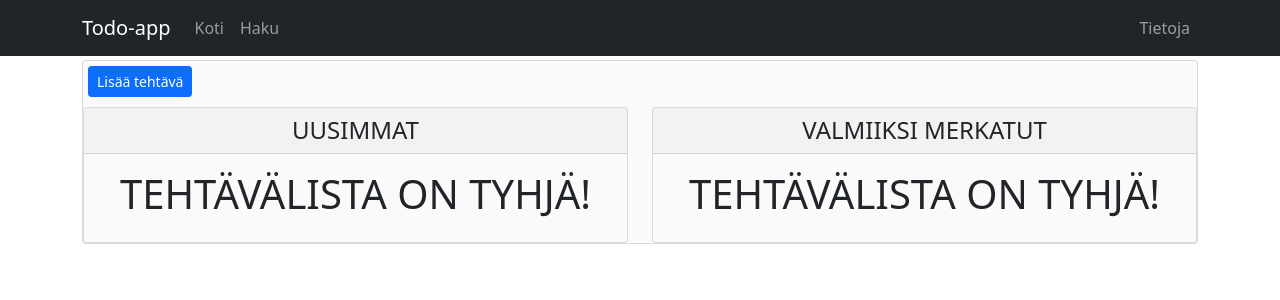
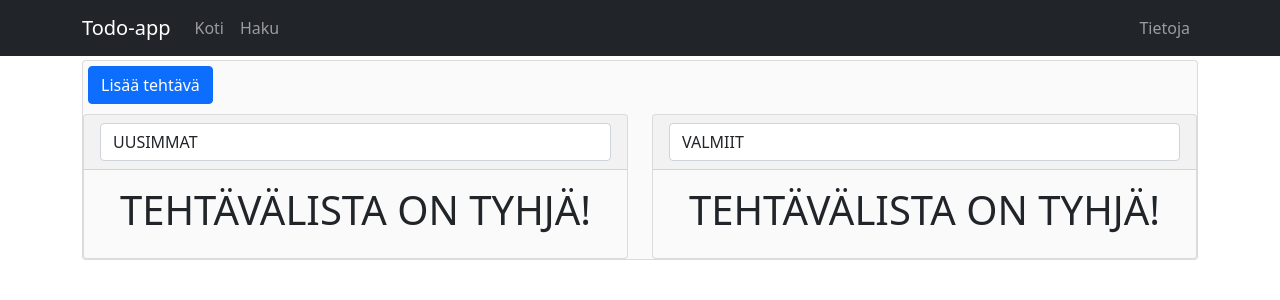
Before and after one commit to eemuman/React-Todo, a React (Create React App) app: page / in a window 1280 px wide. Shown: the top 300 px of the page. Built offline with nearby package versions, Linux system fonts and the light colour scheme; what javascript-time-ago would draw is missing.

Commit message:
Added column functionality first pass

```diff
--- a/src/Objects/Column.js
+++ b/src/Objects/Column.js
@@ -3,12 +3,20 @@ import { Card } from "react-bootstrap";
 import { Droppable } from "react-beautiful-dnd";
 import Cards from "./Card";
 import CardCompleted from "./CardCompleted";
+import ColumnChooser from "./ColumnChooser";
 
 export default function Column(props) {
-  if (props.draggableid === "VALMIIKSI MERKATUT") {
+  console.log(props.columns[props.columnid]);
+  if (props.columnid === 1) {
     return (
       <Card style={{ textAlign: "center" }}>
-        <Card.Header as="h4">{props.draggableid}</Card.Header>
+        <Card.Header as="h4">
+          <ColumnChooser
+            columnid={props.columnid}
+            setColumn={props.setColumn}
+            columns={props.columns}
+          />
+        </Card.Header>
         <Card.Body>
           {props.CurCompletedCards.map((kortti) => (
             <CardCompleted {...kortti} delete={props.compDelete} />
@@ -22,11 +30,17 @@ export default function Column(props) {
   }
 
   return (
-    <Droppable droppableId={props.draggableid}>
+    <Droppable droppableId={props.columns[props.columnid]}>
       {(provided) => (
         <div {...provided.droppableProps} ref={provided.innerRef}>
           <Card style={{ textAlign: "center" }}>
-            <Card.Header as="h4">{props.draggableid}</Card.Header>
+            <Card.Header as="h4">
+              <ColumnChooser
+                columnid={props.columnid}
+                setColumn={props.setColumn}
+                columns={props.columns}
+              />
+            </Card.Header>
             <Card.Body>
               {props.CurCards.map((kortti, index) => (
                 <Cards
--- /dev/null
+++ b/src/Objects/ColumnChooser.js
@@ -0,0 +1,23 @@
+import React from "react";
+import { Form } from "react-bootstrap";
+
+export default function ColumnChooser(props) {
+  return (
+    <Form.Control
+      as="select"
+      onChange={(e) => {
+        props.setColumn(
+          props.columns.findIndex((column) => column === e.target.value)
+        );
+      }}
+      value={props.columns[props.columnid]}
+      aria-label="Column"
+    >
+      {props.columns.map((name, index) => (
+        <option value={name} key={index}>
+          {name}
+        </option>
+      ))}
+    </Form.Control>
+  );
+}
--- a/src/Objects/DataHandler.js
+++ b/src/Objects/DataHandler.js
@@ -10,10 +10,15 @@ export default function DataHandler() {
   const [cards, setCards] = useState([]);
   const [completedCards, setCompletedCards] = useState([]);
   const [id, setId] = useState(0);
+  const [columns, setColumns] = useState([
+    "UUSIMMAT",
+    "VALMIIT",
+    "TEST1",
+    "TEST2",
+  ]);
 
   const updCards = (newTitle, newText, newTag) => {
     const thisCreateDate = new Date();
-
     setId(id + 1);
     var data = {
       id: id,
@@ -66,6 +71,7 @@ export default function DataHandler() {
     setCards: setCards,
     setCompleted: setCompleted,
     compDelete: compDelete,
+    columns: columns,
   };
 
   const optionProps = {
--- a/src/Objects/Modal.js
+++ b/src/Objects/Modal.js
@@ -23,8 +23,6 @@ export default function ThisModal(props) {
   return (
     <>
       <Button
-        size="sm"
-        variant={props.BtnStyle}
         onClick={() => {
           setShow(true);
           flushState(props.title, props.text, props.tag);
--- a/src/Pages/MainPage.js
+++ b/src/Pages/MainPage.js
@@ -1,11 +1,13 @@
 import { DragDropContext } from "react-beautiful-dnd";
 import ThisModal from "../Objects/Modal";
 import Column from "../Objects/Column";
-import React from "react";
+import React, { useState } from "react";
 import { Col, Row } from "react-bootstrap";
 
 export default function MainPage(props) {
   var createT = "Lisää tehtävä";
+  const [firstColumn, setFirstColumn] = useState(0);
+  const [secondColumn, setSecondColumn] = useState(1);
 
   const onDragEnd = (result) => {
     const { destination, source, draggableId } = result;
@@ -34,10 +36,18 @@ export default function MainPage(props) {
       <Row>
         <DragDropContext onDragEnd={onDragEnd}>
           <Col>
-            <Column draggableid={"UUSIMMAT"} {...props} />
+            <Column
+              columnid={firstColumn}
+              setColumn={setFirstColumn}
+              {...props}
+            />
           </Col>
           <Col>
-            <Column draggableid={"VALMIIKSI MERKATUT"} {...props} />
+            <Column
+              columnid={secondColumn}
+              setColumn={setSecondColumn}
+              {...props}
+            />
           </Col>
         </DragDropContext>
       </Row>
--- a/src/Pages/OptionsPage.js
+++ b/src/Pages/OptionsPage.js
@@ -1,12 +1,11 @@
 import React, { useState } from "react";
 import { useLocation } from "react-router-dom";
-import { Card } from "react-bootstrap";
+import { Card, Form, Row, Col, Button } from "react-bootstrap";
 import CardnoDnD from "../Objects/CardnoDnD";
 
 export default function OptionsPage(props) {
-  const location = useLocation();
   const initFilteredResults = () => {
-    if (props.CurCards.filter != null) {
+    if (location.state != null) {
       const res = props.CurCards.filter(
         (card) => card.tag === location.state.filterValue
       );
@@ -15,13 +14,25 @@ export default function OptionsPage(props) {
     return [];
   };
 
+  const location = useLocation();
+  const [filteredResults, setFilteredResults] = useState(initFilteredResults());
+  const [searchFilter, setSearchFilter] = useState("");
+
+  const filterResults = () => {
+    setFilteredResults(
+      props.CurCards.filter(
+        (card) =>
+          card.title.includes(searchFilter) || card.text.includes(searchFilter)
+      )
+    );
+  };
+
   const deleteCards = (id) => {
     setFilteredResults((prevArray) =>
       prevArray.filter((cards) => cards.id !== id)
     );
     props.delete(id);
   };
-  const [filteredResults, setFilteredResults] = useState(initFilteredResults);
 
   const setCompletedFiltered = (id) => {
     props.setCompleted(id);
@@ -31,7 +42,31 @@ export default function OptionsPage(props) {
   };
 
   return (
-    <>
+    <div>
+      <Row>
+        <Col></Col>
+        <Col sm={9}>
+          <Form.Control
+            size="lg"
+            style={{ margin: "10px auto" }}
+            type="text"
+            placeholder="Hae.."
+            onChange={(e) => setSearchFilter(e.target.value)}
+          />
+        </Col>
+        <Col sm={2}>
+          <Button
+            size="lg"
+            style={{ margin: "10px", width: "75%" }}
+            variant="primary"
+            type="submit"
+            onClick={() => filterResults()}
+          >
+            Hae
+          </Button>
+        </Col>
+      </Row>
+      <Row>
         <Card border="light" style={{ width: "50%", margin: "0 auto" }}>
           {filteredResults.map((kortti) => (
             <CardnoDnD
@@ -45,6 +80,7 @@ export default function OptionsPage(props) {
         {filteredResults.length === 0 && (
           <h1 style={{ textAlign: "center" }}>EI HAKUTULOKSIA</h1>
         )}
-    </>
+      </Row>
+    </div>
   );
 }
--- a/src/css/custom.css
+++ b/src/css/custom.css
@@ -7,9 +7,6 @@
   justify-content: space-between;
 }
 
-.button {
-  margin: 10px;
-}
 body {
   padding-top: 55px;
 }
```
Lines whose indentation alone changed are shown as unchanged.
